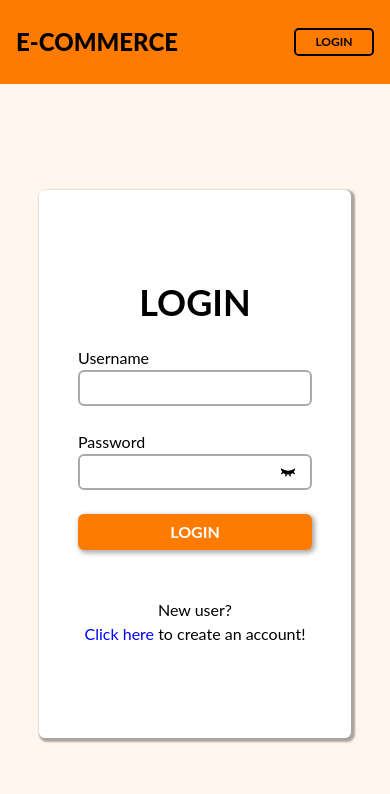
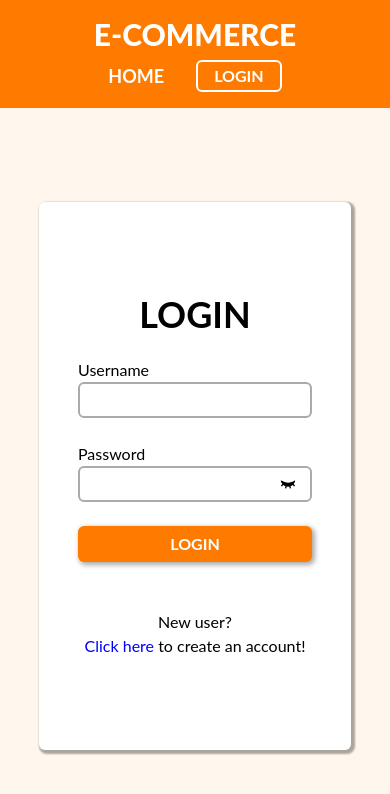
Before and after one commit to Swapnil-Mannurkar/DooGraphics-assignment, a Next.js app: page /auth in a window 390 px wide. Shown: the top 794 px of the page. Built offline with nearby package versions, Linux system fonts and the light colour scheme; no server answers.

Commit message:
navigation bar update

```diff
--- a/components/ui/NavigationBar.jsx
+++ b/components/ui/NavigationBar.jsx
@@ -6,42 +6,53 @@ import { signOut, useSession } from "next-auth/react";
 
 const NavigationBar = () => {
   const router = useRouter();
-  const [username, setusername] = useState();
-  const { data: session, status } = useSession();
+  const { data, status } = useSession();
+
+  const pathname = router.pathname;
+
+  // useEffect(() => {
+  //   if (data) {
+  //     fetch(`/api/cart/getTotalItems?username=${data.user.name}`)
+  //       .then((response) => response.json())
+  //       .then((result) => localStorage.setItem("totalItems", result.totalItems))
+  //       .catch((err) => console.log(err));
+  //   }
+  // }, [router]);
 
   const loginLogoutClickHandler = (event) => {
     event.preventDefault();
 
-    if (session) {
+    if (data) {
       signOut({ redirect: true });
     } else {
       router.replace("/auth");
     }
   };
 
-  useEffect(() => {
-    if (session) {
-      const extractedName = session.user.name;
-      setusername(extractedName.toLowerCase());
-    }
-  }, [session]);
+  const itemStyle = { color: "black", fontWeight: "bolder" };
 
   return (
     <nav className={styles.navigationBar}>
       <Link href="/">
         <h1 className={styles.logo}>E-COMMERCE</h1>
       </Link>
-      <div className={styles.navList}>
-        {session && (
+      <ul className={styles.navList}>
+        <li style={pathname === "/" ? itemStyle : {}}>
+          <Link href={"/"}>Home</Link>
+        </li>
+        {data && (
           <>
-            <div>Hello {username}!</div>
-            <Link href={"/cart"}>Cart</Link>
+            <li style={pathname === "/cart" ? itemStyle : {}}>
+              <Link href={"/cart"}>Cart</Link>
+            </li>
           </>
         )}
-        <button onClick={loginLogoutClickHandler}>
-          {session ? "Logout" : "Login"}
-        </button>
-      </div>
+        <li>
+          <button onClick={loginLogoutClickHandler}>
+            {data ? "Logout" : "Login"}
+          </button>
+        </li>
+      </ul>
     </nav>
   );
 };
--- a/components/ui/NavigationBar.module.css
+++ b/components/ui/NavigationBar.module.css
@@ -1,34 +1,29 @@
 .navigationBar {
-  @apply w-full h-[10%] flex bg-[#FF7B00] font-bold justify-between items-center px-48;
+  @apply w-full py-4 text-white bg-[#ff7b00] sticky z-40;
+  @apply flex flex-col items-center justify-around;
+  @apply md:flex-row;
 }
 
 .logo {
-  @apply text-[2.25rem] font-extrabold;
+  @apply text-3xl font-extrabold;
 }
 
 .navList {
-  @apply flex gap-8 items-center text-xl;
+  @apply flex items-center gap-8 font-bold text-lg mt-2 uppercase;
+  @apply md:mt-0 lg:gap-12;
 }
 
 .navList button {
-  @apply w-24 border-2 border-black uppercase text-sm py-1 rounded-[0.3rem]
-  hover:border-white hover:text-white;
+  @apply px-4 py-0.5 text-base border-2 border-white rounded-md uppercase;
+  @apply hover:bg-orange-50 hover:text-[#ff7b00];
 }
 
-@media screen and (max-width: 500px) {
-  .navigationBar {
-    @apply px-4;
-  }
+.cart {
+  @apply relative;
+}
 
-  .logo {
-    @apply text-2xl;
-  }
-
-  .navList {
-    @apply gap-4 text-lg;
-  }
-
-  .navList button {
-    @apply w-20 text-xs;
-  }
+.totalItems {
+  @apply text-sm font-bold px-1.5 bg-[red] text-white;
+  @apply absolute top-[-40%] right-[-45%]  rounded-full;
+  @apply flex justify-center items-center;
 }
```
